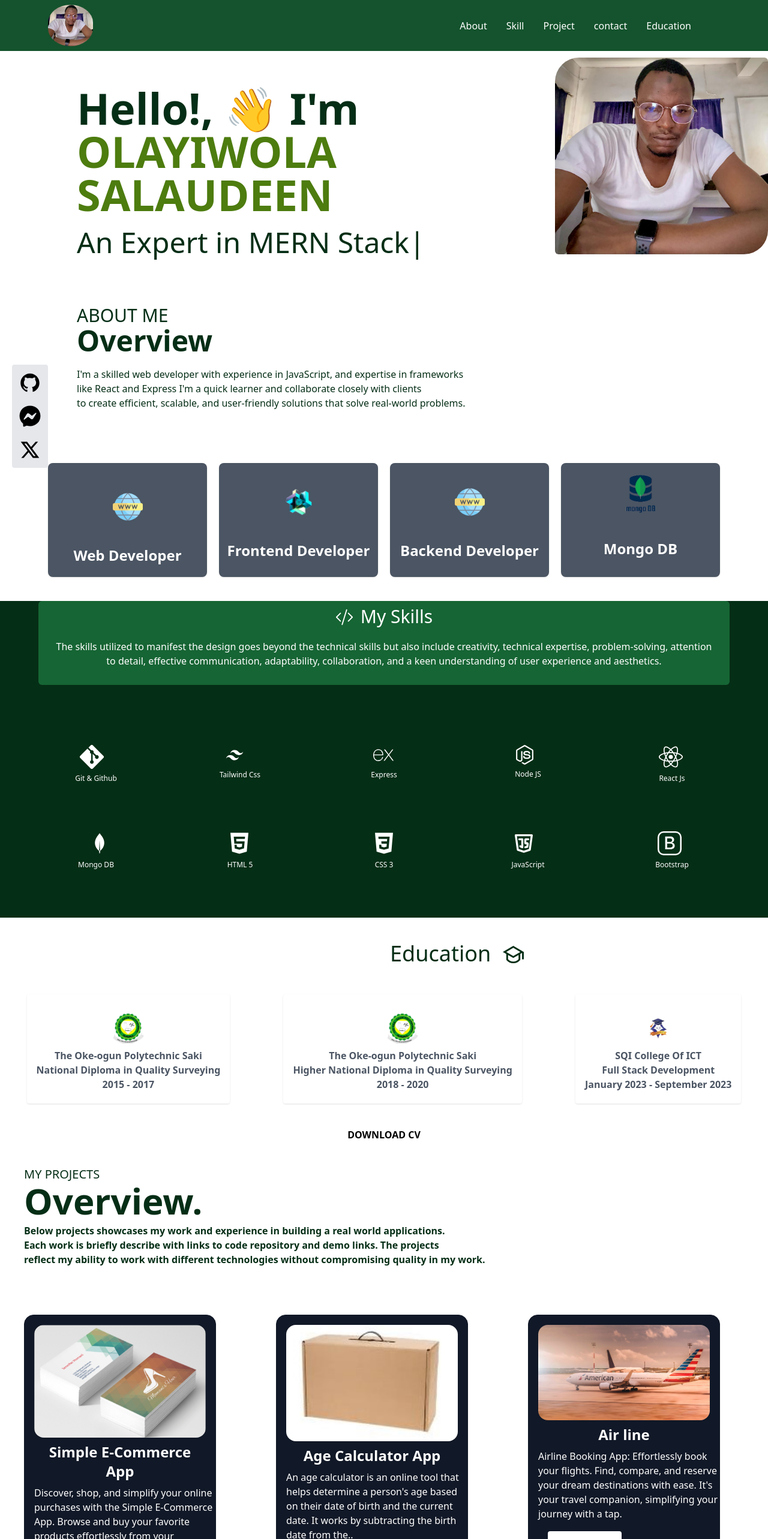
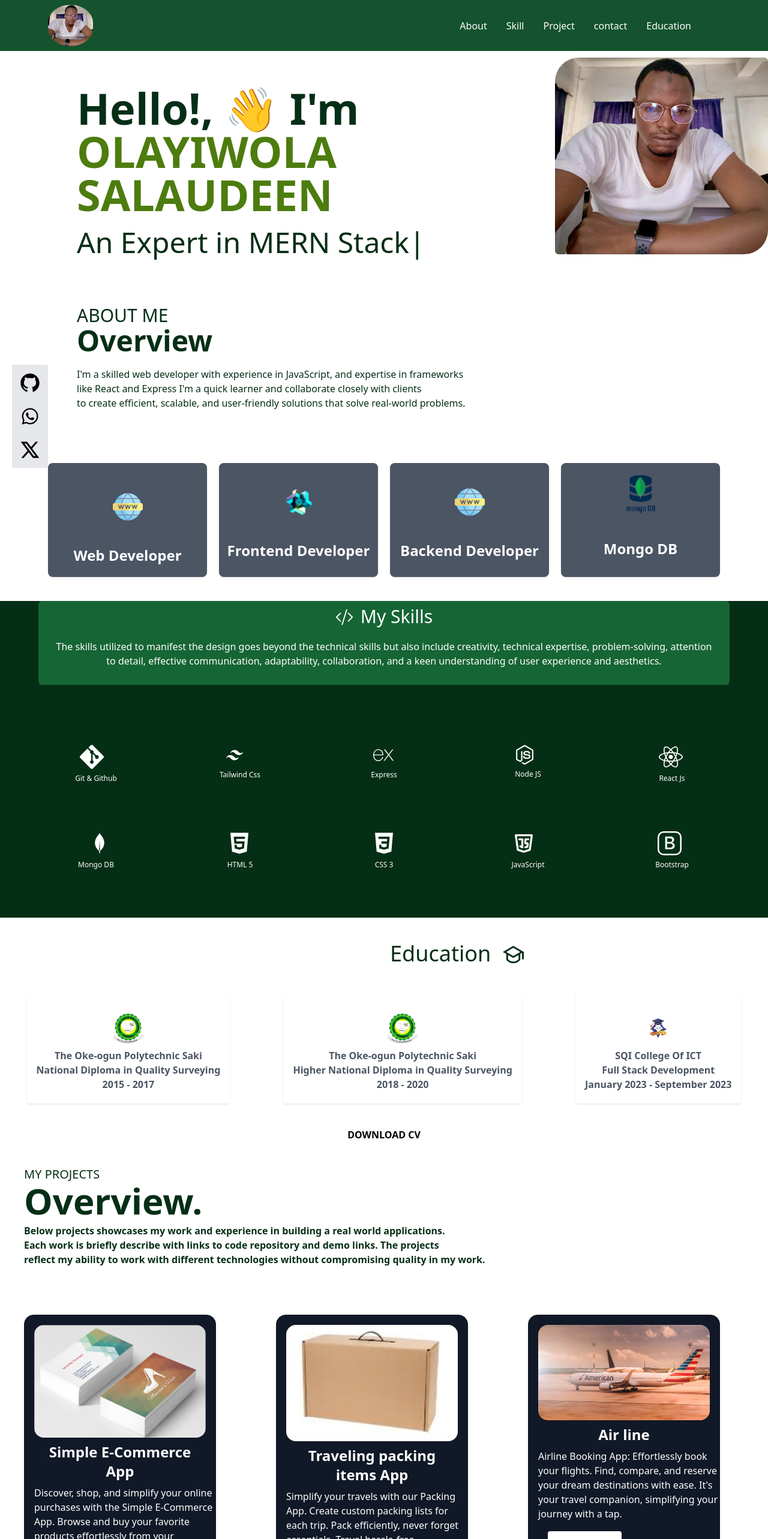
Before and after one commit to olayiwola2288/my-portfolio, a React (Vite) app: page / in a window 1280 px wide. Shown: the top 2566 px of the page at 60% size. Built offline with nearby package versions, Linux system fonts and the light colour scheme.

Commit message:
updateing for deplyment......!!!!

```diff
--- a/src/Component/ContactButtons.jsx
+++ b/src/Component/ContactButtons.jsx
@@ -1,6 +1,7 @@
 import { AiFillGithub } from "react-icons/ai";
 import { RiTwitterXLine } from "react-icons/ri";
 import { FaFacebookMessenger } from "react-icons/fa";
+import {BiLogoWhatsapp} from "react-icons/bi";
 const ContactButtons = () => {
   return (
     <div>
@@ -15,8 +16,8 @@ const ContactButtons = () => {
 
         <div>
           {" "}
-          <a href="https://www.messenger.com/t/696213910773745">
-            <FaFacebookMessenger className="text-dark " size={36} />
+          <a href="https://wa.me/2348168863456">
+            <BiLogoWhatsapp className="text-dark " size={36} />
           </a>
         </div>
         <div>
--- a/src/Component/ProjectList.jsx
+++ b/src/Component/ProjectList.jsx
@@ -1,41 +1,47 @@
+import img from "../../src/assets/printivo.png"
+import img1 from "../../src/assets/travel.jpeg"
+import img2 from "../../src/assets/air line.jpg"
+import img3 from "../../src/assets/love.jpeg"
+import img4 from "../../src/assets/asset1.jpg"
+import img5 from "../../src/assets/funghi.jpg"
 export const ProjectList = [
   {
-    image: "../../src/assets/printivo.png",
+    image: img,
     title: "Simple E-Commerce App",
     gitlink: "https://printvol.vercel.app/",
     content:
       "Discover, shop, and simplify your online purchases with the Simple E-Commerce App. Browse and buy your favorite products effortlessly from your smartphone. It's e-commerce made easy.",
   },
   {
-    image: "../../src/assets/travel.jpeg",
-    title: "Age Calculator App",
+    image: img1,
+    title: "Traveling packing items App",
     gitlink: "https://travel-list-theta-red.vercel.app/",
     content:
-      "An age calculator is an online tool that helps determine a person's age based on their date of birth and the current date. It works by subtracting the birth date from the.. ",
+      "Simplify your travels with our Packing App. Create custom packing lists for each trip. Pack efficiently, never forget essentials. Travel hassle-free ",
   },
   {
-    image: "../../src/assets/air line.jpg",
+    image: img2,
     title: "Air line ",
     gitlink: "https://olayiwola2288.github.io/Ola-s-airway/",
     content:
       "Airline Booking App: Effortlessly book your flights. Find, compare, and reserve your dream destinations with ease. It's your travel companion, simplifying your journey with a tap.",
   },
   {
-    image: "../../src/assets/love.jpeg",
+    image: img3,
     title: "Love calculator App",
     gitlink: " https://love-cal-three.vercel.app/",
     content:
       "Love Calculator App: Discover your love compatibility in seconds. Input your names, and let the app work its magic. Share the results with friends or enjoy a lighthearted look at your own connections. Love made simple.",
   },
   {
-    image: "../../src/assets/asset1.jpg",
+    image: img4,
     title: "TAXI App",
     gitlink: " https://olayiwola2288.github.io/Go-TAXY/",
     content:
       "Taxi App: Your on-demand ride solution. Just a few taps on your smartphone, and you're on your way. Whether it's a trip to the airport, a night out, or an important meeting, our user-friendly app ensures quick and reliable transportation. Track your driver, make cashless payments, and enjoy top-notch service. Say goodbye to waiting on street corners – the Taxi App is your trusted ride companion.",
   },
   {
-    image: "../../src/assets/funghi.jpg",
+    image: img5,
     title: "Pizza Menu App",
     gitlink: "https://fast-pizza-6bo8pjbuv-olayiwola2288.vercel.app/",
     content:
```
